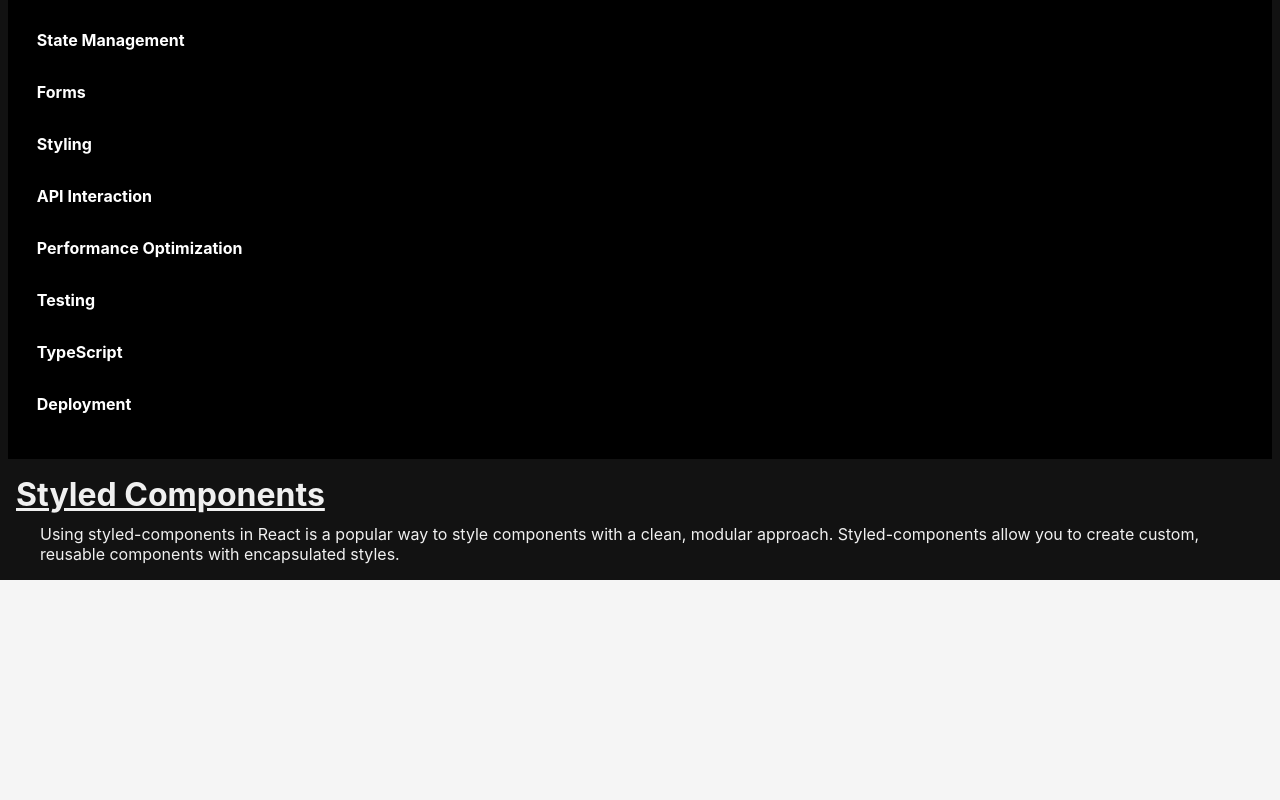
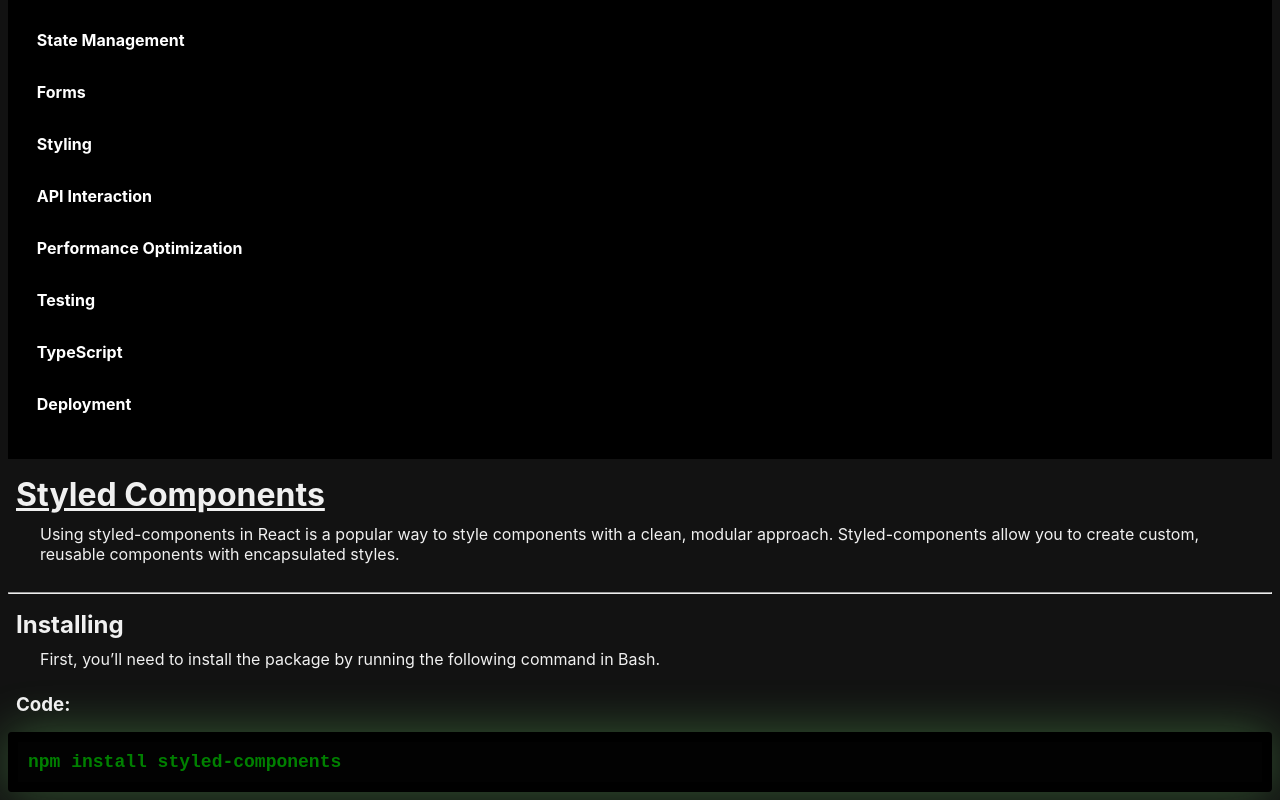
Before and after one commit to rees-kyle/react_showcase, a React (Create React App) app in the folder project/: page /react_showcase/styled-components in a window 1280 px wide. Shown: the part 360-1160 px from the top of the page. Before the commit the page ends 940 px from the top, so only its background shows below. Built offline with nearby package versions, Linux system fonts and the light colour scheme.

Commit message:
Add Install component
- Added component file.
- Added to index in components folder.
- Imported and added component to page.

```diff
--- /dev/null
+++ b/project/src/components/styling/styled_components/Install.js
@@ -0,0 +1,21 @@
+const Install = () => {
+  return (
+    <div>
+      <br/>
+      <hr/>
+      <h2>Installing</h2>
+      <p>
+        First, you’ll need to install the package by running the following command in Bash.
+      </p>
+
+      <h3>Code:</h3>
+      <pre>
+        <code>
+          {`npm install styled-components`}
+        </code>
+      </pre>
+    </div>
+  );
+};
+
+export default Install;
--- a/project/src/components/styling/styled_components/index.js
+++ b/project/src/components/styling/styled_components/index.js
@@ -1 +1,2 @@
 export { default as StyledComponents } from './StyledComponents';
+export { default as Install } from './Install';
--- a/project/src/pages/styling/StyledComponentsPage.js
+++ b/project/src/pages/styling/StyledComponentsPage.js
@@ -1,11 +1,13 @@
 import {
-  StyledComponents
+  StyledComponents,
+  Install
 } from '../../components/styling/styled_components';
 
 const StyledComponentsPage = () => {
   return (
     <>
       <StyledComponents />
+      <Install />
     </>
   );
 };
```
